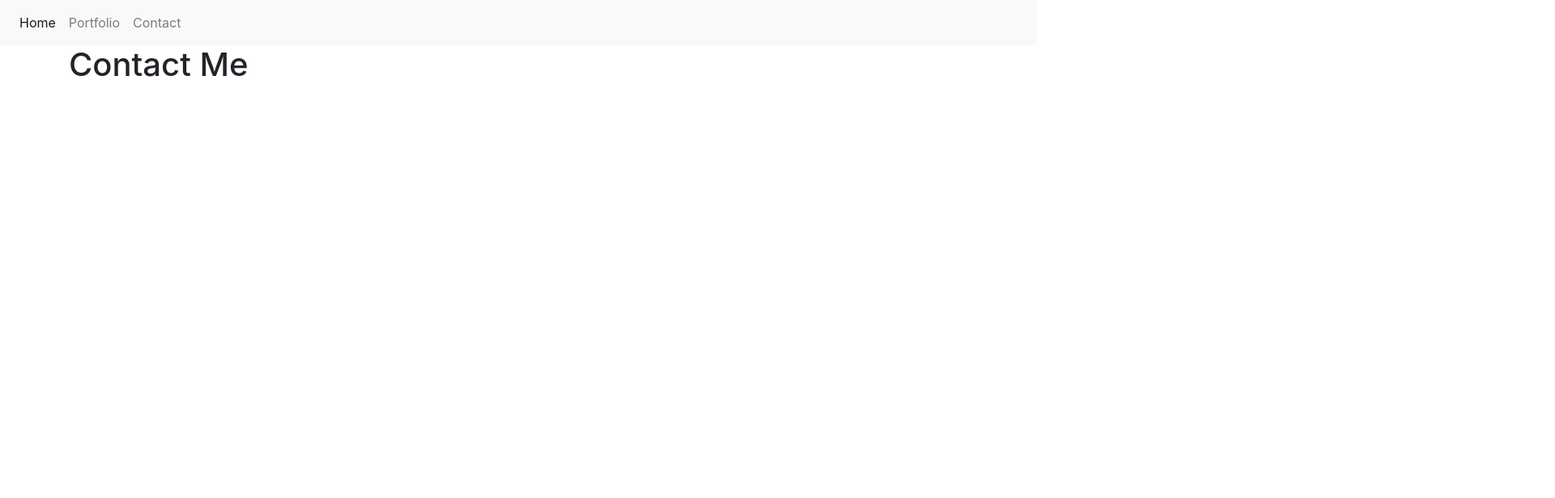
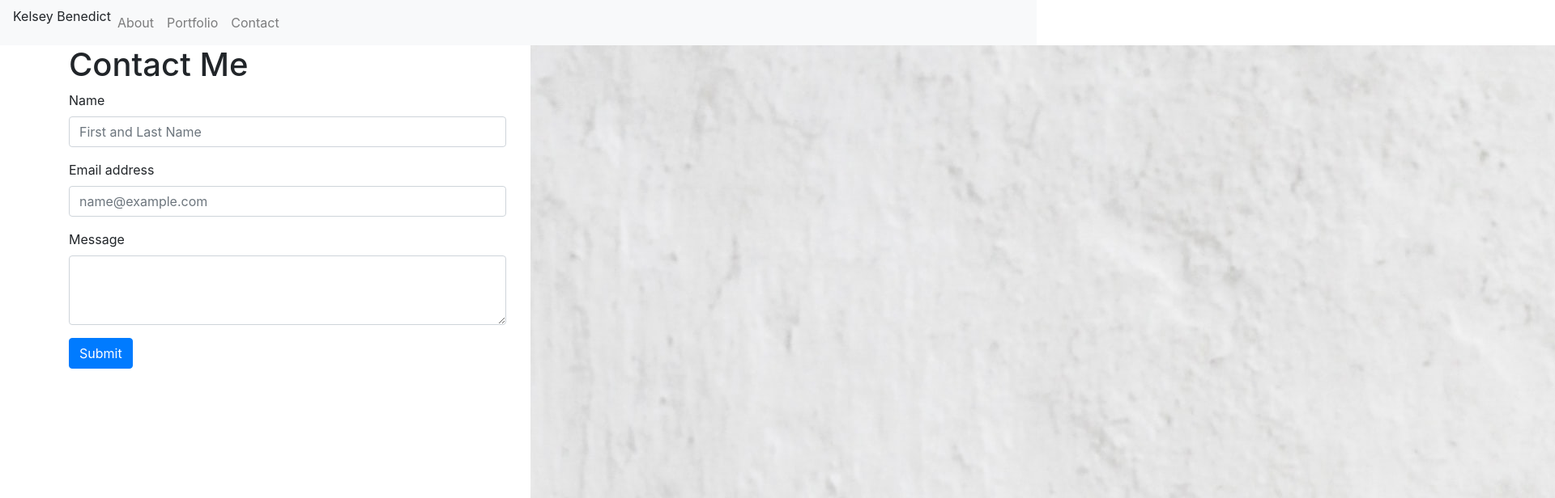
Before and after one commit to kelseybenedict/kelseybenedict.github.io, a plain HTML site: page 02-Responsive Portfolio/Develop/contact.html in a window 1280 px wide. Shown: the top 616 px of the page at 81% size, 1920 px wide, since content can reach past the window. Drawn offline with nearby package versions, Linux system fonts and the light colour scheme.

Commit message:
modified index

```diff
--- a/02-Responsive Portfolio/Develop/contact.html
+++ b/02-Responsive Portfolio/Develop/contact.html
@@ -7,7 +7,7 @@
 
     <!-- Bootstrap CSS -->
     <link rel="stylesheet" href="https://cdn.jsdelivr.net/npm/bootstrap@4.5.3/dist/css/bootstrap.min.css" integrity="sha384-TX8t27EcRE3e/ihU7zmQxVncDAy5uIKz4rEkgIXeMed4M0jlfIDPvg6uqKI2xXr2" crossorigin="anonymous">
-
+<link rel="stylesheet" href="./css/contact.css">
     <title>Contact</title>
   </head>
   <body>
@@ -15,22 +15,43 @@
       <div class="collapse navbar-collapse" id="navbarNav">
         <ul class="navbar-nav">
           <li class="nav-item active">
-              <a class="nav-link" href="#">Home <span class="sr-only">(current)</span></a>
+            <li class="nav-item">
+              Kelsey Benedict</li>
+            <a class="nav-link" href="./index.html"
+              >About<span class="sr-only">(current)</span></a
+            >
           </li>
           <li class="nav-item">
-              <a class="nav-link" href="#">Portfolio</a>
+            <a class="nav-link" href="./portfolio.html">Portfolio</a>
           </li>
           <li class="nav-item">
-              <a class="nav-link" href="#">Contact</a>
+            <a class="nav-link" href="./contact.html">Contact</a>
           </li>
-
         </ul>
       </div>
     </nav>
       <div class="container">
           <div class="row">
-              <div class="col">
+              <div class="col-md-6">
                 <h1>Contact Me</h1>
+                <form>
+                  <div class="form-group">
+                    <div class="form-group">
+                      <label for="exampleFormControlInput1">Name</label>
+                      <input type="text" class="form-control" id="exampleFormControlInput1" placeholder="First and Last Name">
+                    </div>
+                    <label for="exampleFormControlInput1">Email address</label>
+                    <input type="email" class="form-control" id="exampleFormControlInput1" placeholder="name@example.com">
+                  </div>
+                  <div class="form-group">
+                    <label for="exampleFormControlTextarea1">Message</label>
+                    <textarea class="form-control" id="exampleFormControlTextarea1" rows="3"></textarea>
+                  </div>
+                  <button type="submit" class="btn btn-primary">Submit</button>
+                </form>
+              </div>
+              <div class="col-md-6">
+                <img src="./images/contact.jpg" alt="">
               </div>
           </div>
 
--- /dev/null
+++ b/02-Responsive Portfolio/Develop/css/contact.css
@@ -0,0 +1,4 @@
+.col-md-6{
+    height: 100%;
+    width: 100%;
+}
--- /dev/null
+++ b/02-Responsive Portfolio/Develop/css/style.css
@@ -0,0 +1,18 @@
+body{
+    background-image: url(./images/background.jpg);
+    background-position: center;
+    background-size: 100%;
+    height: auto;
+
+}
+
+.col-sm-4 {
+background-color: white;
+}
+footer {
+  background-color: #ebebeb;
+  position: absolute;
+  bottom: 0;
+  width: 100%;
+  height: 2.5rem;
+}
```
Also changed, not shown: 02-Responsive Portfolio/Develop/index.html (+17 -10 lines), 02-Responsive Portfolio/Develop/portfolio.html (+7 -4 lines), 02-Responsive Portfolio/Assets/Images/400-contact.png (deleted), 02-Responsive Portfolio/Assets/Images/400-index .png (deleted), 02-Responsive Portfolio/Assets/Images/400-portfolio.png (deleted), 02-Responsive Portfolio/Assets/Images/768-contact.png (deleted), 02-Responsive Portfolio/Assets/Images/768-index.png (deleted), 02-Responsive Portfolio/Assets/Images/768-portfolio.png (deleted), 02-Responsive Portfolio/Assets/Images/992-contact.png (deleted), 02-Responsive Portfolio/Assets/Images/992-index.png (deleted), 02-Responsive Portfolio/Assets/Images/992-portfolio.png (deleted), 02-Responsive Portfolio/Develop/images/bio.png (renamed from 02-Responsive Portfolio/Assets/Images/bio.jpeg), 02-Responsive Portfolio/Develop/images/contact.jpg (added), 02-Responsive Portfolio/Develop/style.css (deleted), 1 other file. Lines whose indentation alone changed are shown as unchanged.
